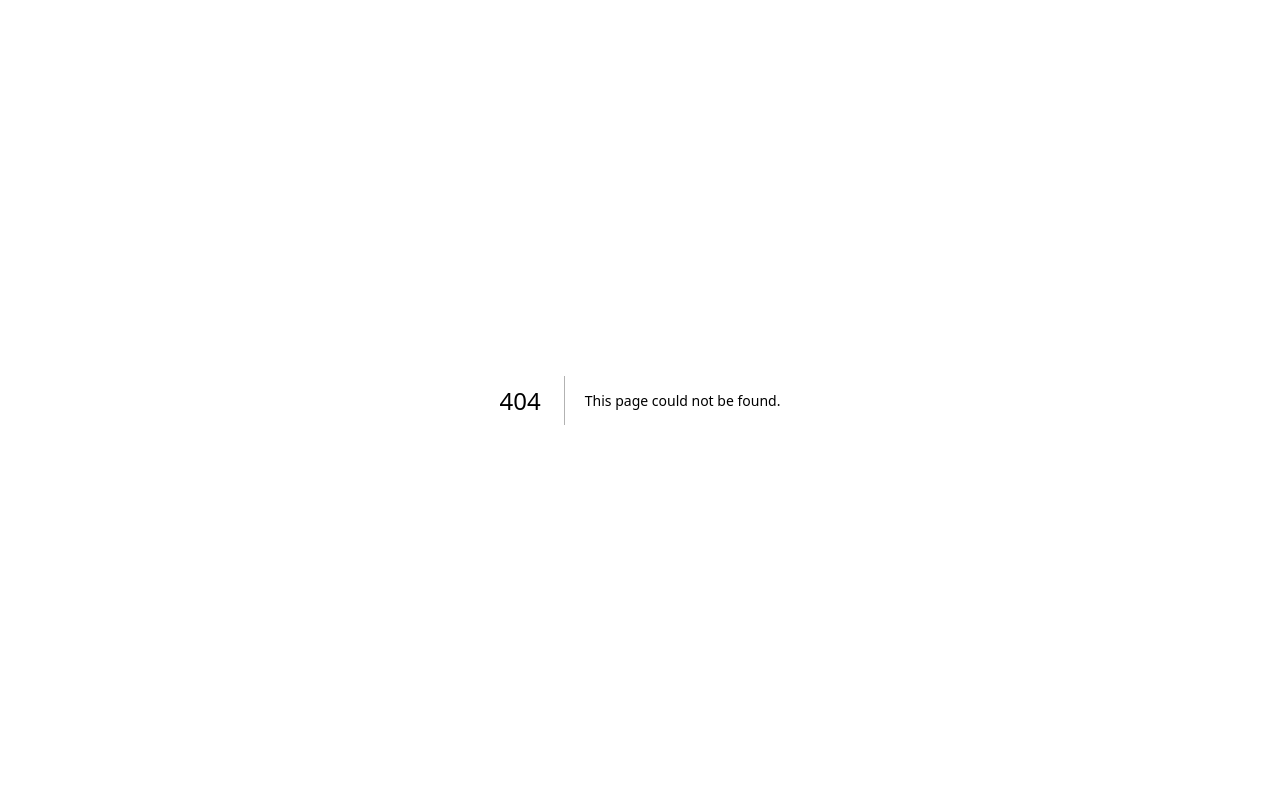
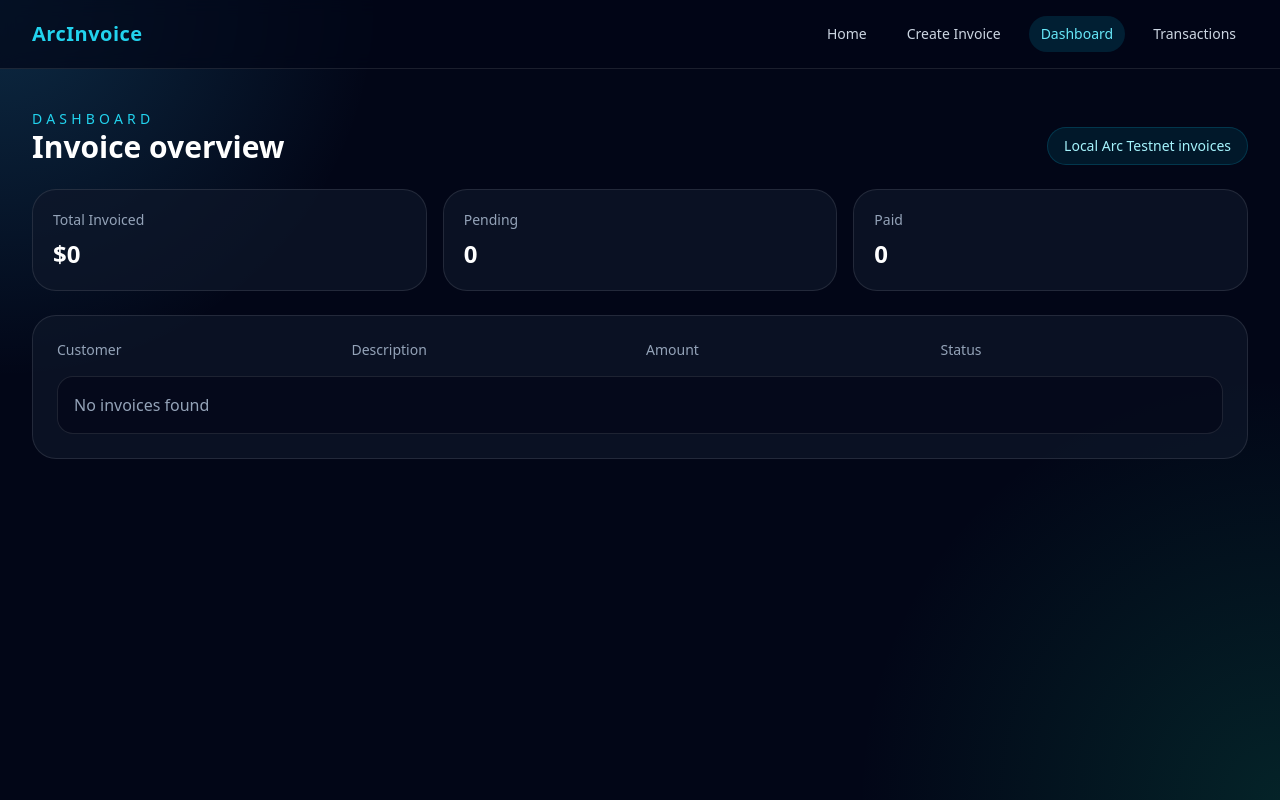
Before and after one commit to Willgax-01/ArcInvoice, a Next.js app: page /dashboard in a window 1280 px wide. Before the commit this address had no page. Built offline with nearby package versions, Linux system fonts and the light colour scheme.

Commit message:
Add ArcInvoice MVP

```diff
--- /dev/null
+++ b/pages/dashboard.tsx
@@ -0,0 +1,128 @@
+import { useEffect, useMemo, useState } from "react";
+import Layout from "../components/Layout";
+
+type Invoice = {
+  id: string;
+  customerName: string;
+  description: string;
+  amount: string;
+  wallet: string;
+  status: "Pending" | "Paid";
+  txHash: string | null;
+  createdAt: string;
+};
+
+const STORAGE_KEY = "arc-invoices";
+
+export default function DashboardPage() {
+  const [invoices, setInvoices] = useState<Invoice[]>([]);
+
+  useEffect(() => {
+    if (typeof window === "undefined") return;
+
+    try {
+      const storedInvoices = window.localStorage.getItem(STORAGE_KEY);
+      const parsedInvoices = storedInvoices ? JSON.parse(storedInvoices) : [];
+
+      setInvoices(Array.isArray(parsedInvoices) ? parsedInvoices : []);
+    } catch (error) {
+      console.error("Failed to load invoices:", error);
+      setInvoices([]);
+    }
+  }, []);
+
+  const summary = useMemo(() => {
+    const totalInvoiced = invoices.reduce(
+      (sum, invoice) => sum + Number(invoice.amount || 0),
+      0
+    );
+
+    const pendingCount = invoices.filter(
+      (invoice) => invoice.status === "Pending"
+    ).length;
+
+    const paidCount = invoices.filter((invoice) => invoice.status === "Paid").length;
+
+    return {
+      totalInvoiced,
+      pendingCount,
+      paidCount,
+    };
+  }, [invoices]);
+
+  return (
+    <Layout>
+      <div className="space-y-6">
+        <div className="flex flex-col gap-3 sm:flex-row sm:items-end sm:justify-between">
+          <div>
+            <p className="text-sm uppercase tracking-[0.3em] text-cyan-400">Dashboard</p>
+            <h2 className="text-3xl font-semibold text-white">Invoice overview</h2>
+          </div>
+          <div className="rounded-full border border-cyan-500/20 bg-cyan-500/10 px-4 py-2 text-sm text-cyan-200">
+            Local Arc Testnet invoices
+          </div>
+        </div>
+
+        <div className="grid gap-4 md:grid-cols-3">
+          <div className="rounded-3xl border border-white/10 bg-slate-900/70 p-5">
+            <p className="text-sm text-slate-400">Total Invoiced</p>
+            <p className="mt-2 text-2xl font-semibold text-white">
+              ${summary.totalInvoiced.toLocaleString()}
+            </p>
+          </div>
+
+          <div className="rounded-3xl border border-white/10 bg-slate-900/70 p-5">
+            <p className="text-sm text-slate-400">Pending</p>
+            <p className="mt-2 text-2xl font-semibold text-white">
+              {summary.pendingCount}
+            </p>
+          </div>
+
+          <div className="rounded-3xl border border-white/10 bg-slate-900/70 p-5">
+            <p className="text-sm text-slate-400">Paid</p>
+            <p className="mt-2 text-2xl font-semibold text-white">{summary.paidCount}</p>
+          </div>
+        </div>
+
+        <div className="rounded-3xl border border-white/10 bg-slate-900/70 p-6">
+          <div className="grid gap-3 md:grid-cols-4">
+            <div className="text-sm font-medium text-slate-400">Customer</div>
+            <div className="text-sm font-medium text-slate-400">Description</div>
+            <div className="text-sm font-medium text-slate-400">Amount</div>
+            <div className="text-sm font-medium text-slate-400">Status</div>
+          </div>
+
+          {invoices.length === 0 ? (
+            <div className="mt-4 rounded-2xl border border-white/10 bg-slate-950/60 p-4 text-slate-400">
+              No invoices found
+            </div>
+          ) : (
+            invoices.map((invoice) => (
+              <div
+                key={invoice.id}
+                className="mt-4 grid gap-3 rounded-2xl border border-white/10 bg-slate-950/60 p-4 md:grid-cols-4"
+              >
+                <div className="text-white">{invoice.customerName}</div>
+                <div className="text-slate-300">{invoice.description}</div>
+                <div className="text-slate-300">
+                  ${Number(invoice.amount || 0).toLocaleString()}
+                </div>
+                <div>
+                  <span
+                    className={`rounded-full px-3 py-1 text-sm ${
+                      invoice.status === "Paid"
+                        ? "bg-emerald-500/15 text-emerald-300"
+                        : "bg-amber-500/15 text-amber-300"
+                    }`}
+                  >
+                    {invoice.status}
+                  </span>
+                </div>
+              </div>
+            ))
+          )}
+        </div>
+      </div>
+    </Layout>
+  );
+}
```
